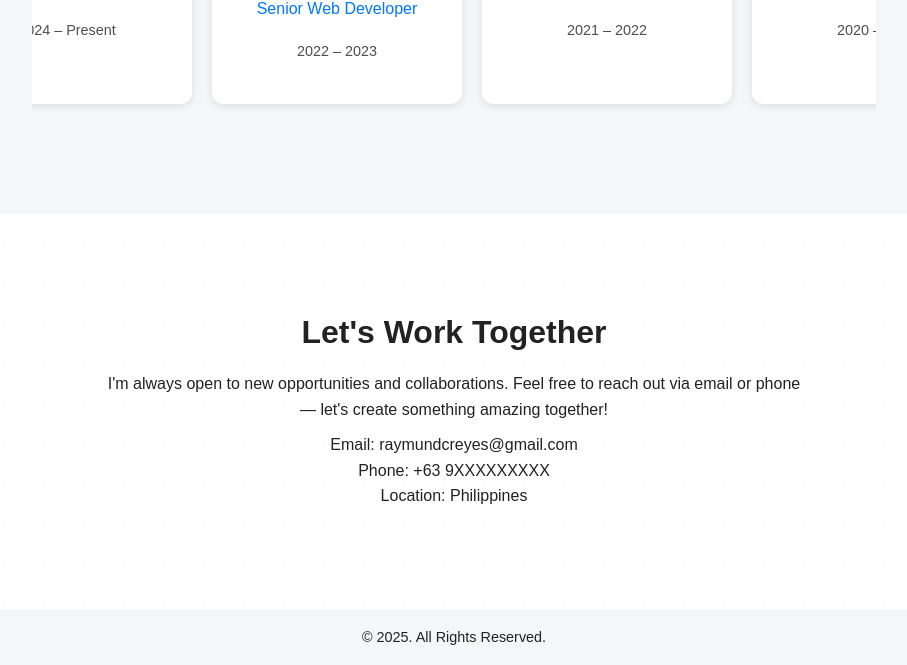
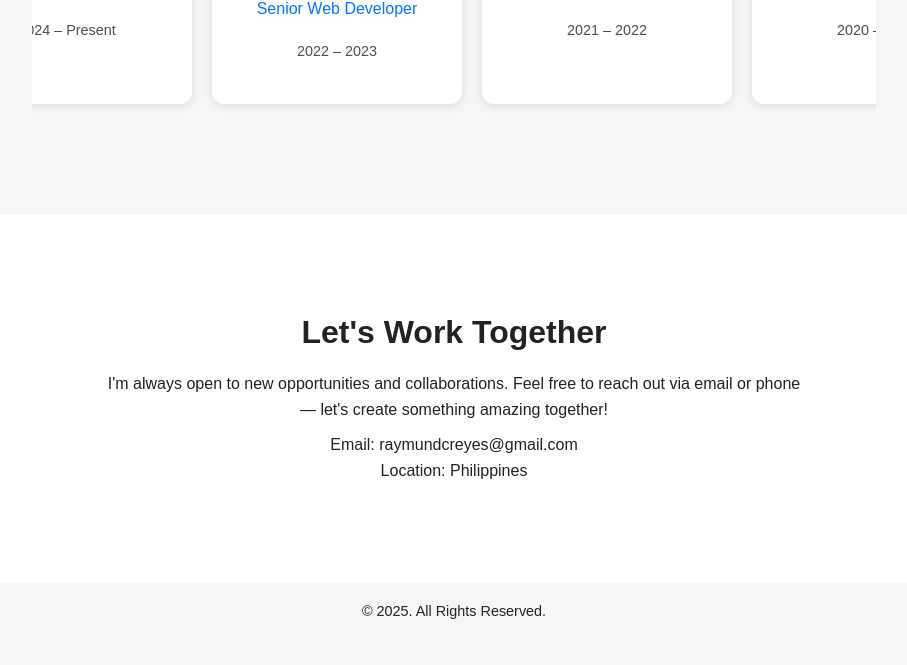
Before and after one commit to raymund-reyes/portfolio, a plain HTML site: page index.html in a window 1280 px wide. Shown: the part 2547-3212 px from the top of the page, without its empty margins (186-1093 px from the left). After the commit the page ends 3186 px from the top, so only its background shows below. Drawn offline with Linux system fonts and the light colour scheme.

Commit message:
Update index.html

```diff
--- a/index.html
+++ b/index.html
@@ -644,7 +644,6 @@
             Email:
             <a href="mailto:raymundcreyes@gmail.com">raymundcreyes@gmail.com</a>
           </p>
-          <p>Phone: <a href="tel:+639xxxxxxxxx">+63 9XXXXXXXXX</a></p>
           <p>Location: Philippines</p>
         </div>
       </div>
```
